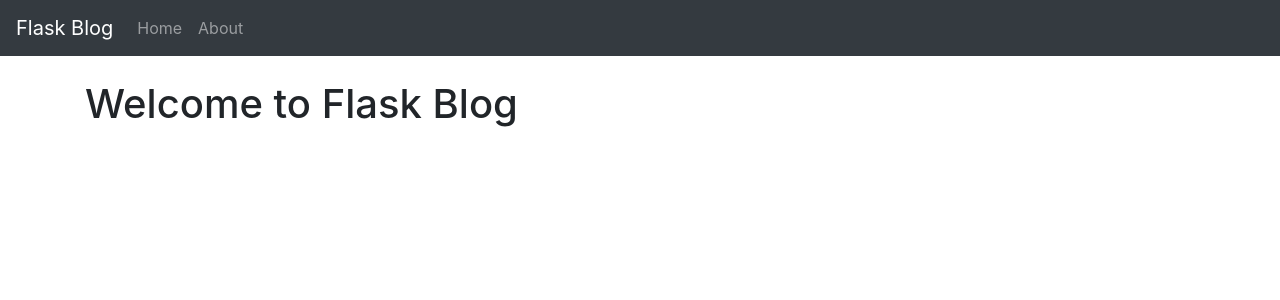
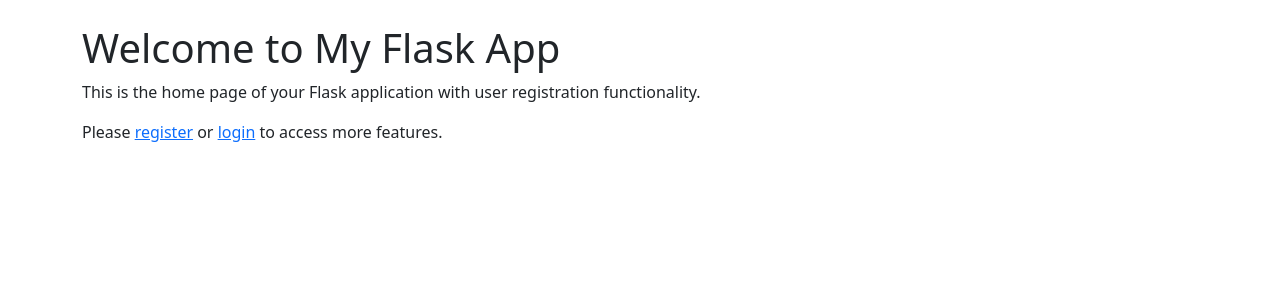
Before and after one commit to siraj-eng/flask-blog, a Flask app: page / in a window 1280 px wide. Shown: the top 300 px of the page. Run offline with Flask 3, Linux system fonts and the light colour scheme; some libraries are stand-ins or nearby versions.

Commit message:
Fix database initialization and update registration logic

```diff
--- a/app.py
+++ b/app.py
@@ -1,7 +1,75 @@
-from flask import Flask, render_template
+from flask import Flask, render_template, request, redirect, url_for, flash, session
+from werkzeug.security import generate_password_hash, check_password_hash
+import sqlite3
+import os
+from functools import wraps
 
 app = Flask(__name__)
+app.secret_key = 'b6cf94b299a1f56d63199b2298f7095c3ee344bd1bb1a77cfd6e03d4a2b95b71'
+app.config['DATABASE'] = 'users.db'
 
+# Database Helper Functions
+def get_db():
+    db = sqlite3.connect(app.config['DATABASE'])
+    db.row_factory = sqlite3.Row
+    return db
+
+def init_db():
+    db = get_db()
+    try:
+        with app.open_resource('schema.sql', mode='r') as f:
+            db.cursor().executescript(f.read())
+        db.commit()
+    except Exception as e:
+        print(f"Error initializing database: {e}")
+    finally:
+        db.close()
+
+# Create schema.sql file if it doesn't exist
+def create_schema_file():
+    schema_content = '''
+    CREATE TABLE IF NOT EXISTS users (
+        id INTEGER PRIMARY KEY AUTOINCREMENT,
+        username TEXT UNIQUE NOT NULL,
+        email TEXT UNIQUE NOT NULL,
+        password_hash TEXT NOT NULL
+    );
+    '''
+    if not os.path.exists('schema.sql'):
+        with open('schema.sql', 'w') as f:
+            f.write(schema_content)
+
+# Initialize database when app starts
+def initialize_database():
+    create_schema_file()
+    if not os.path.exists(app.config['DATABASE']):
+        init_db()
+        print("✅ Database initialized successfully.")
+    else:
+        # Verify table exists
+        db = get_db()
+        try:
+            db.execute("SELECT 1 FROM users LIMIT 1")
+        except sqlite3.OperationalError:
+            init_db()  # Recreate tables if they don't exist
+            print("✅ Recreated missing database tables.")
+        finally:
+            db.close()
+
+# Run initialization
+initialize_database()
+
+# Login required decorator
+def login_required(f):
+    @wraps(f)
+    def decorated_function(*args, **kwargs):
+        if 'user_id' not in session:
+            flash('Please log in to access this page.', 'danger')
+            return redirect(url_for('login'))
+        return f(*args, **kwargs)
+    return decorated_function
+
+# Routes
 @app.route('/')
 def home():
     return render_template('index.html')
@@ -10,5 +78,102 @@ def home():
 def about():
     return render_template('about.html')
 
+@app.route('/register', methods=['GET', 'POST'])
+def register():
+    if request.method == 'POST':
+        username = request.form.get('username', '').strip()
+        email = request.form.get('email', '').strip().lower()
+        password = request.form.get('password', '')
+        confirm_password = request.form.get('confirm_password', '')
+
+        # Validate form data
+        errors = []
+
+        if not username:
+            errors.append('Username is required')
+        elif len(username) < 3:
+            errors.append('Username must be at least 3 characters')
+
+        if not email:
+            errors.append('Email is required')
+        elif '@' not in email:
+            errors.append('Invalid email format')
+
+        if not password:
+            errors.append('Password is required')
+        elif len(password) < 6:
+            errors.append('Password must be at least 6 characters')
+        elif password != confirm_password:
+            errors.append('Passwords do not match')
+
+        if errors:
+            for error in errors:
+                flash(error, 'danger')
+            return render_template('register.html',
+                                 username=username,
+                                 email=email)
+
+        # Check if user exists
+        with get_db() as db:
+            existing_user = db.execute(
+                'SELECT id FROM users WHERE username = ? OR email = ?',
+                (username, email)
+            ).fetchone()
+
+            if existing_user:
+                flash('Username or email already exists', 'danger')
+                return render_template('register.html',
+                                     username=username,
+                                     email=email)
+
+            # Create new user
+            try:
+                db.execute(
+                    'INSERT INTO users (username, email, password_hash) VALUES (?, ?, ?)',
+                    (username, email, generate_password_hash(password))
+                )
+                db.commit()
+                flash('Registration successful! Please log in.', 'success')
+                return redirect(url_for('login'))
+            except sqlite3.Error as e:
+                flash('Registration failed. Please try again.', 'danger')
+                print(f"Database error: {e}")
+
+    return render_template('register.html')
+
+@app.route('/login', methods=['GET', 'POST'])
+def login():
+    if request.method == 'POST':
+        username = request.form.get('username', '').strip()
+        password = request.form.get('password', '')
+
+        with get_db() as db:
+            user = db.execute(
+                'SELECT * FROM users WHERE username = ?',
+                (username,)
+            ).fetchone()
+
+        if user and check_password_hash(user['password_hash'], password):
+            session['user_id'] = user['id']
+            session['username'] = user['username']
+            flash(f'Welcome back, {user["username"]}!', 'success')
+            next_page = request.args.get('next') or url_for('dashboard')
+            return redirect(next_page)
+        else:
+            flash('Invalid username or password', 'danger')
+
+    return render_template('login.html')
+
+@app.route('/logout')
+def logout():
+    session.clear()
+    flash('You have been logged out.', 'info')
+    return redirect(url_for('home'))
+
+@app.route('/dashboard')
+@login_required
+def dashboard():
+    return render_template('dashboard.html', username=session['username'])
+
 if __name__ == '__main__':
     app.run(debug=True)
--- /dev/null
+++ b/templates/base.html
@@ -0,0 +1,24 @@
+<!DOCTYPE html>
+<html>
+<head>
+    <title>{% block title %}My App{% endblock %}</title>
+    <link href="https://cdn.jsdelivr.net/npm/bootstrap@5.1.3/dist/css/bootstrap.min.css" rel="stylesheet">
+</head>
+<body>
+    <div class="container mt-4">
+        {% with messages = get_flashed_messages(with_categories=true) %}
+            {% if messages %}
+                {% for category, message in messages %}
+                    <div class="alert alert-{{ category }} alert-dismissible fade show">
+                        {{ message }}
+                        <button type="button" class="btn-close" data-bs-dismiss="alert"></button>
+                    </div>
+                {% endfor %}
+            {% endif %}
+        {% endwith %}
+
+        {% block content %}{% endblock %}
+    </div>
+    <script src="https://cdn.jsdelivr.net/npm/bootstrap@5.1.3/dist/js/bootstrap.bundle.min.js"></script>
+</body>
+</html>
--- a/templates/index.html
+++ b/templates/index.html
@@ -1,16 +1,15 @@
-{% extends "layout.html" %}
-{% block title %}Home{% endblock %}
+{% extends "base.html" %}
+
+{% block title %}Home - My Flask App{% endblock %}
+
 {% block content %}
-    <h1>Welcome to Flask Blog</h1>
-    {% for post in posts %}
-        <div class="card mb-4">
-            <div class="card-body">
-                <h2 class="card-title">{{ post.title }}</h2>
-                <p class="card-text">{{ post.content }}</p>
-                <div class="text-muted">
-                    Posted by {{ post.author.username }} on {{ post.date_posted.strftime('%Y-%m-%d') }}
-                </div>
-            </div>
-        </div>
-    {% endfor %}
+<h1>Welcome to My Flask App</h1>
+<p>This is the home page of your Flask application with user registration functionality.</p>
+
+{% if 'user_id' in session %}
+    <p>Hello, {{ session['username'] }}! You are logged in.</p>
+    <a href="{{ url_for('dashboard') }}" class="btn">Go to Dashboard</a>
+{% else %}
+    <p>Please <a href="{{ url_for('register') }}">register</a> or <a href="{{ url_for('login') }}">login</a> to access more features.</p>
+{% endif %}
 {% endblock %}
--- a/templates/layout.html
+++ /dev/null
@@ -1,20 +0,0 @@
-<!DOCTYPE html>
-<html>
-<head>
-    <meta charset="utf-8">
-    <title>{% block title %}Flask Blog{% endblock %}</title>
-    <link rel="stylesheet" href="https://stackpath.bootstrapcdn.com/bootstrap/4.5.2/css/bootstrap.min.css">
-</head>
-<body>
-    <nav class="navbar navbar-expand-md navbar-dark bg-dark">
-        <a class="navbar-brand" href="{{ url_for('home') }}">Flask Blog</a>
-        <div class="navbar-nav">
-            <a class="nav-item nav-link" href="{{ url_for('home') }}">Home</a>
-            <a class="nav-item nav-link" href="{{ url_for('about') }}">About</a>
-        </div>
-    </nav>
-    <div class="container mt-4">
-        {% block content %}{% endblock %}
-    </div>
-</body>
-</html>
```
Also changed, not shown: init_db.py (added, +19 -0 lines), schema.sql (added, +7 -0 lines), templates/about.html (+13 -3 lines), templates/dashboard.html (added, +21 -0 lines), templates/login.html (added, +21 -0 lines), templates/register.html (added, +27 -0 lines), users.db (added).
